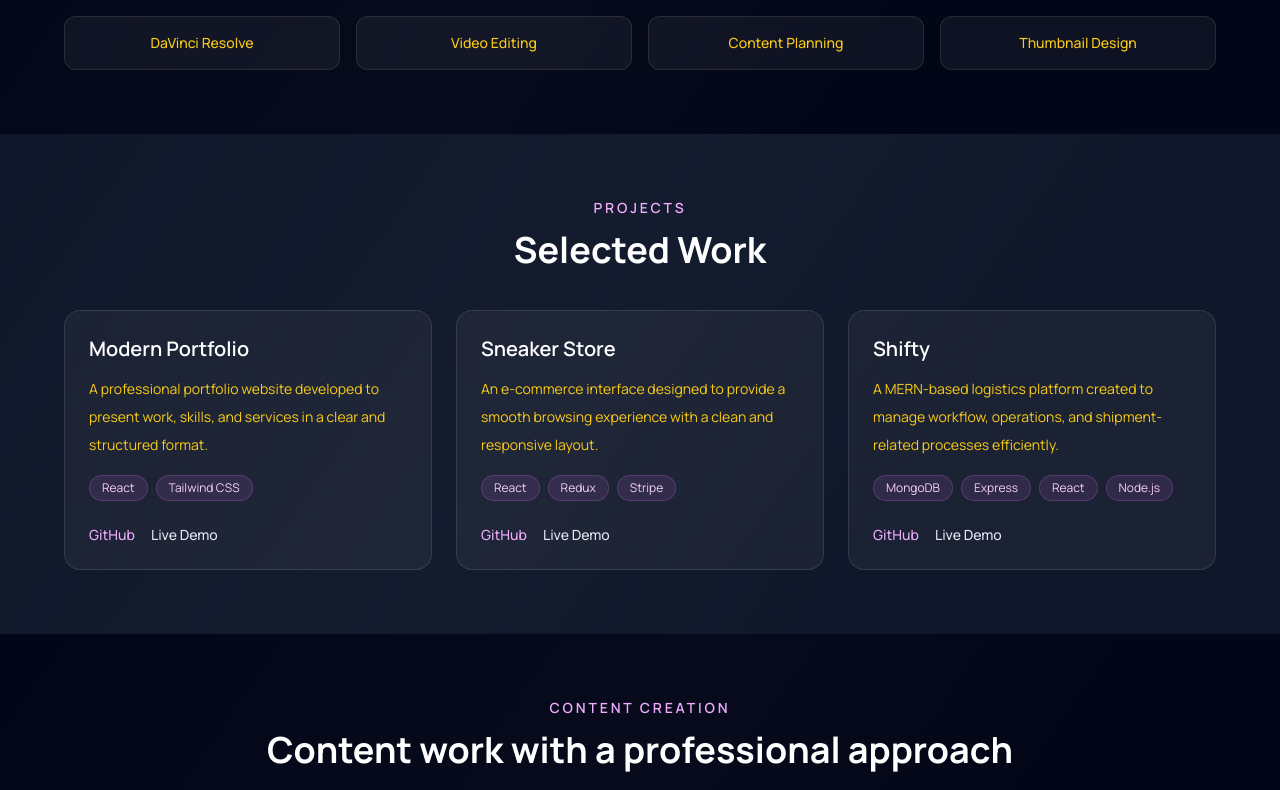
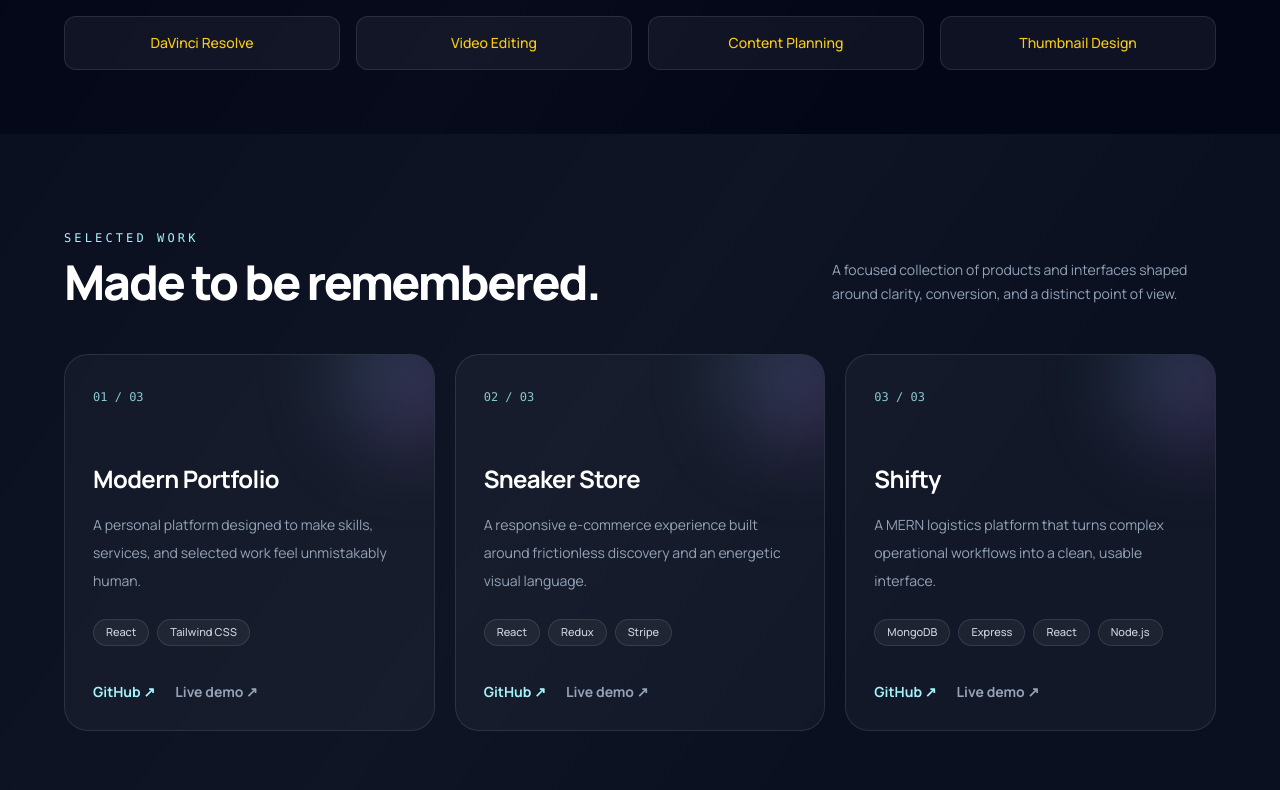
Before and after one commit to zubair2018/live-portfolio, a React (Vite) app: page / in a window 1280 px wide. Shown: the part 2162-2952 px from the top of the page. Built offline with nearby package versions, Linux system fonts and the light colour scheme.

Commit message:
Elevate project showcase

```diff
--- a/src/components/Projects.jsx
+++ b/src/components/Projects.jsx
@@ -1,86 +1,34 @@
 const projects = [
-  {
-    title: "Modern Portfolio",
-    description:
-      "A professional portfolio website developed to present work, skills, and services in a clear and structured format.",
-    tech: ["React", "Tailwind CSS"],
-    github: "https://github.com/your-username/modern-portfolio",
-    demo: "#",
-  },
-  {
-    title: "Sneaker Store",
-    description:
-      "An e-commerce interface designed to provide a smooth browsing experience with a clean and responsive layout.",
-    tech: ["React", "Redux", "Stripe"],
-    github: "https://github.com/your-username/sneaker-store",
-    demo: "#",
-  },
-  {
-    title: "Shifty",
-    description:
-      "A MERN-based logistics platform created to manage workflow, operations, and shipment-related processes efficiently.",
-    tech: ["MongoDB", "Express", "React", "Node.js"],
-    github: "https://github.com/your-username/shifty",
-    demo: "#",
-  },
+  { title: "Modern Portfolio", description: "A personal platform designed to make skills, services, and selected work feel unmistakably human.", tech: ["React", "Tailwind CSS"], github: "https://github.com/your-username/modern-portfolio", demo: "#" },
+  { title: "Sneaker Store", description: "A responsive e-commerce experience built around frictionless discovery and an energetic visual language.", tech: ["React", "Redux", "Stripe"], github: "https://github.com/your-username/sneaker-store", demo: "#" },
+  { title: "Shifty", description: "A MERN logistics platform that turns complex operational workflows into a clean, usable interface.", tech: ["MongoDB", "Express", "React", "Node.js"], github: "https://github.com/your-username/shifty", demo: "#" },
 ];
 
 export default function Projects() {
   return (
-    <section id="works" className="bg-slate-900 px-5 py-16 text-white">
+    <section id="works" className="overflow-hidden bg-[#0a1020] px-5 py-24 text-white sm:px-8 lg:px-10">
       <div className="mx-auto max-w-6xl">
-        <div className="mb-10 text-center">
-          <p className="mb-3 text-sm font-semibold uppercase tracking-[0.2em] text-fuchsia-300">
-            Projects
-          </p>
-          <h2 className="text-3xl font-bold sm:text-4xl">
-            Selected Work
-          </h2>
+        <div className="mb-12 flex flex-col justify-between gap-6 sm:flex-row sm:items-end">
+          <div>
+            <p className="font-mono text-xs font-medium uppercase tracking-[0.26em] text-cyan-200">Selected work</p>
+            <h2 className="mt-3 text-4xl font-extrabold tracking-[-0.045em] sm:text-5xl">Made to be remembered.</h2>
+          </div>
+          <p className="max-w-sm text-sm leading-6 text-slate-400">A focused collection of products and interfaces shaped around clarity, conversion, and a distinct point of view.</p>
         </div>
 
-        <div className="grid gap-6 md:grid-cols-2 xl:grid-cols-3">
-          {projects.map((project) => (
-            <div
-              key={project.title}
-              className="rounded-2xl border border-white/10 bg-white/5 p-6 transition hover:border-fuchsia-400/40 hover:bg-white/[0.07]"
-            >
-              <h3 className="text-xl font-semibold text-white">
-                {project.title}
-              </h3>
-              <p className="mt-3 text-sm leading-7 text-yellow-400 ">
-                {project.description}
-              </p>
-
-              <div className="mt-4 flex flex-wrap gap-2">
-                {project.tech.map((tech) => (
-                  <span
-                    key={tech}
-                    className="rounded-full border border-fuchsia-400/20 bg-fuchsia-400/10 px-3 py-1 text-xs text-fuchsia-200"
-                  >
-                    {tech}
-                  </span>
-                ))}
+        <div className="grid gap-5 md:grid-cols-2 xl:grid-cols-3">
+          {projects.map((project, index) => (
+            <article key={project.title} className="group relative overflow-hidden rounded-3xl border border-white/10 bg-white/[0.035] p-7 transition duration-500 hover:-translate-y-2 hover:border-cyan-300/35 hover:bg-white/[0.07] hover:shadow-2xl hover:shadow-cyan-950/30">
+              <div className="absolute -right-12 -top-12 h-36 w-36 rounded-full bg-gradient-to-br from-cyan-300/20 to-fuchsia-500/20 blur-2xl transition duration-500 group-hover:scale-150" />
+              <span className="relative font-mono text-xs text-cyan-200/80">0{index + 1} / 03</span>
+              <h3 className="relative mt-14 text-2xl font-bold tracking-tight">{project.title}</h3>
+              <p className="relative mt-4 text-sm leading-7 text-slate-400">{project.description}</p>
+              <div className="relative mt-6 flex flex-wrap gap-2">{project.tech.map((tech) => <span key={tech} className="rounded-full border border-white/10 bg-white/[0.05] px-3 py-1 text-[11px] font-medium text-slate-300">{tech}</span>)}</div>
+              <div className="relative mt-9 flex items-center gap-5 text-sm font-bold">
+                <a href={project.github} target="_blank" rel="noopener noreferrer" className="text-cyan-200 transition hover:text-white">GitHub ↗</a>
+                <a href={project.demo} target="_blank" rel="noopener noreferrer" className="text-slate-400 transition hover:text-white">Live demo ↗</a>
               </div>
-
-              <div className="mt-6 flex gap-4 text-sm font-medium">
-                <a
-                  href={project.github}
-                  target="_blank"
-                  rel="noopener noreferrer"
-                  className="text-fuchsia-300 transition hover:text-fuchsia-200"
-                >
-                  GitHub
-                </a>
-                <a
-                  href={project.demo}
-                  target="_blank"
-                  rel="noopener noreferrer"
-                  className="text-slate-200 transition hover:text-white"
-                >
-                  Live Demo
-                </a>
-              </div>
-            </div>
+            </article>
           ))}
         </div>
       </div>
```
